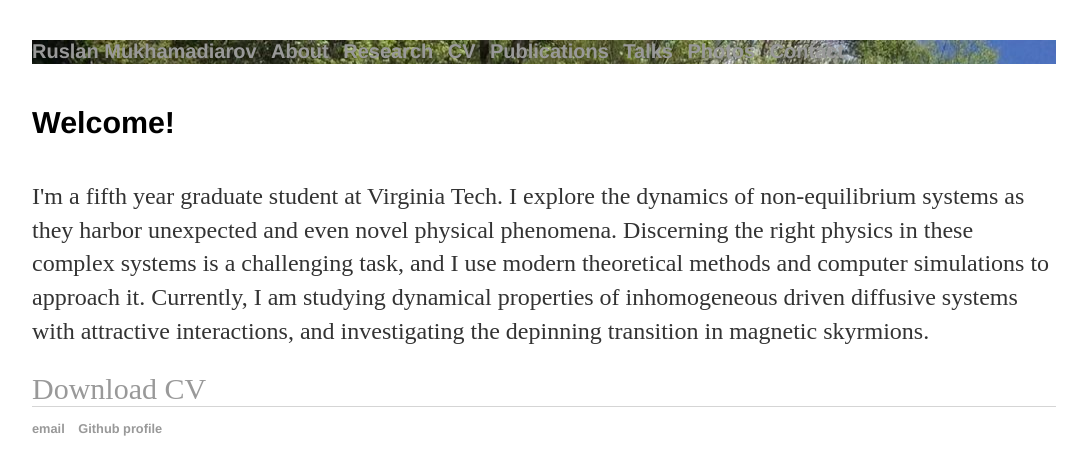
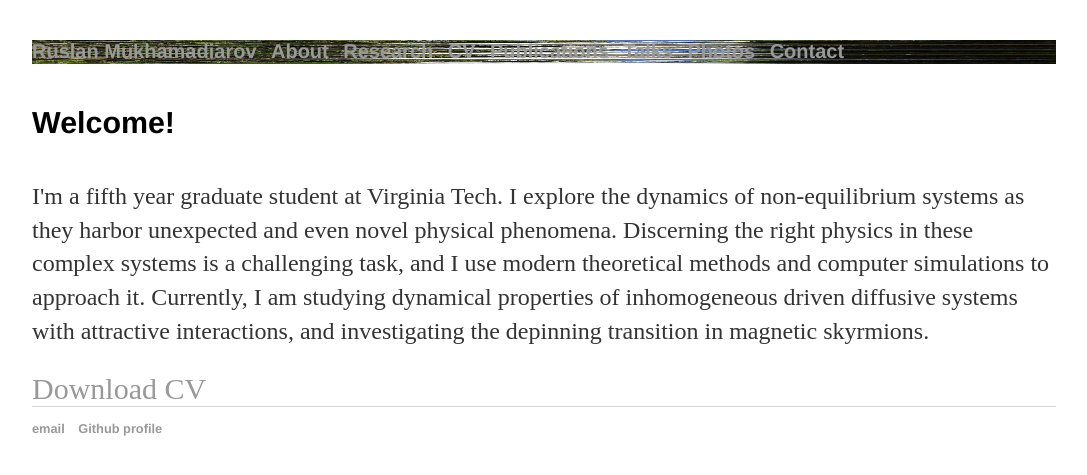
Before and after one commit to RusFortunat/mukhamadiarov, a Jekyll site: the page built from index.html, in a window 1280 px wide. Shown: the top 475 px of the page, without its empty margins (96-1183 px from the left). Built offline with Jekyll 4.4.1, drawn with Linux system fonts in a browser that asks for light colours.

Commit message:
Update default.html

```diff
--- a/_layouts/default.html
+++ b/_layouts/default.html
@@ -10,7 +10,7 @@
 
   <body>
     <nav>
-<ul style="background-image:url(extra_large_51ab97b7ebcff53a061cb094690c0669.jpg)">
+<ul style="background-image:url(extra_large_51ab97b7ebcff53a061cb094690c0669.jpg); background-size: 100% 20%;" >
 <li><a style="font-size:20px" href="https://mukhamadiarov.com">Ruslan Mukhamadiarov</a></li>
 <li><a style="font-size:20px" href="/about">About</a></li>
 <li><a style="font-size:20px" href="/research">Research</a></li>
```
